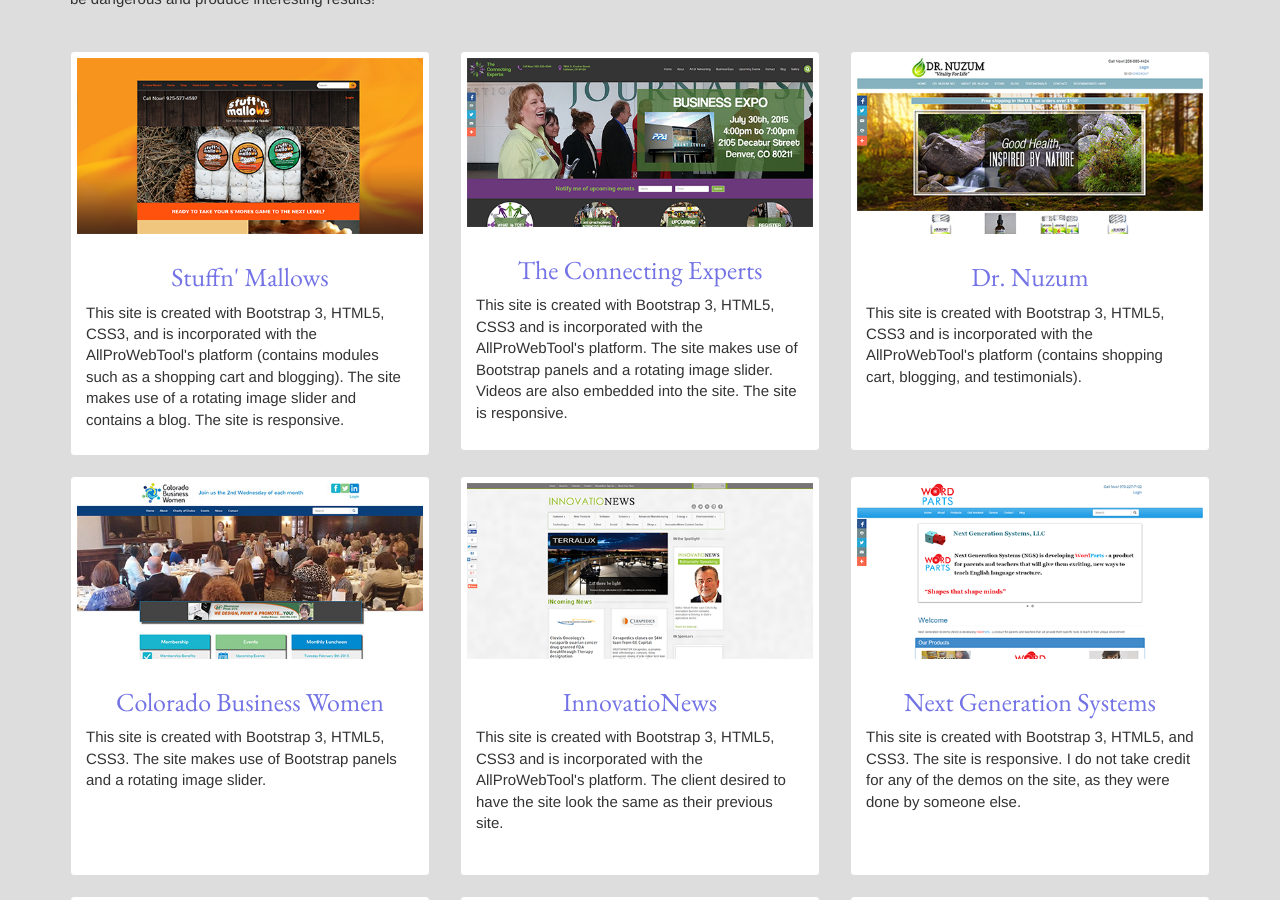
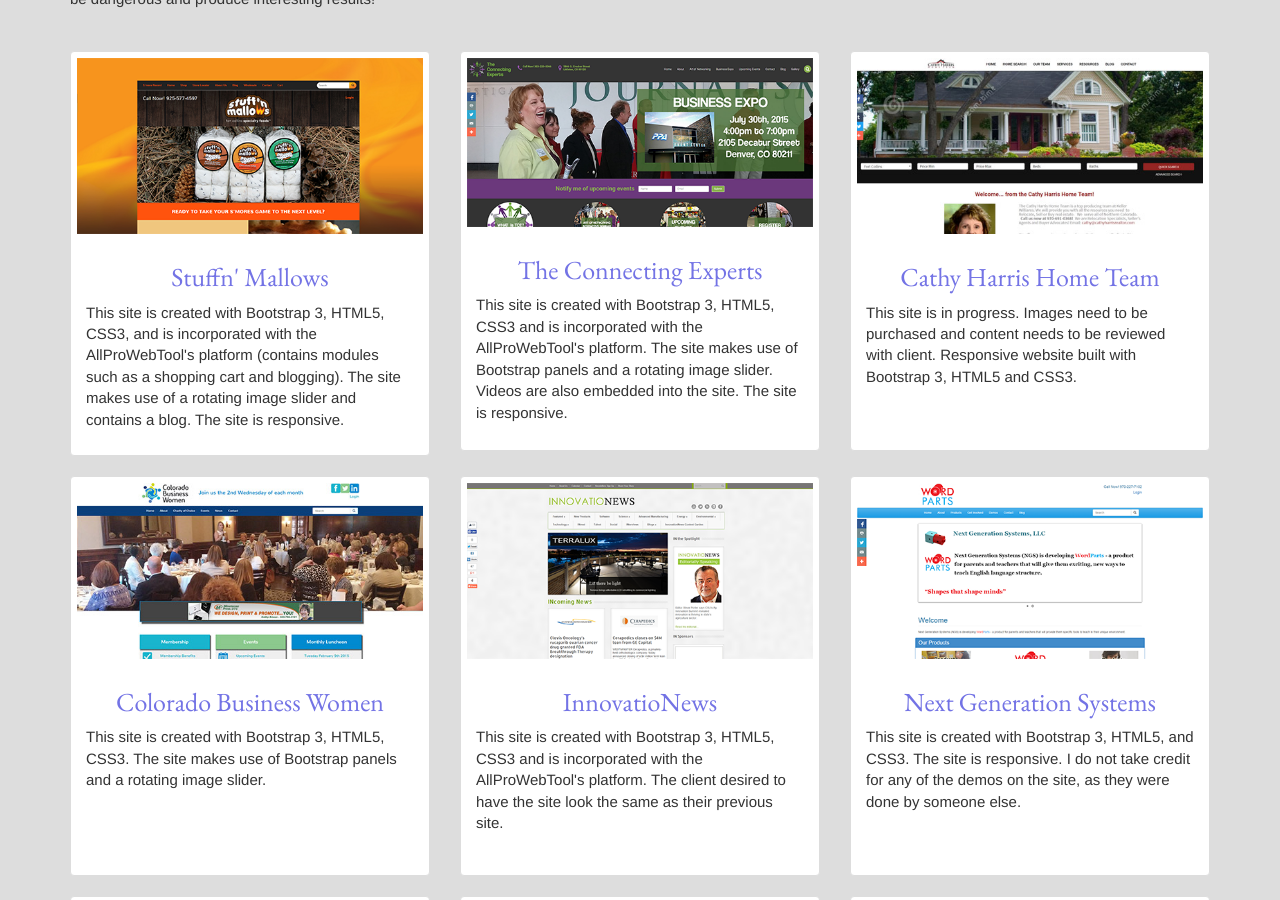
Before and after one commit to jcyoder/jcyoder.github.io, a Jekyll site: the page index.html, which Jekyll copies as it is, in a window 1280 px wide and 900 px high, scrolled down 986 px. Built offline with Jekyll 4.4.1, drawn with Linux system fonts in a browser that asks for light colours; nearby versions of some CDN libraries; comment, search, counter and statistics services are not loaded; some of the changed text lies outside the part shown.

Commit message:
removed Dr. Nuzum from portfolio

```diff
--- a/index.html
+++ b/index.html
@@ -108,12 +108,12 @@
               </div>
               <div class="col-sm-12 col-md-4">
                 <div class="thumbnail">
-                  <a class="fancybox" href="images/drnuzum.png" target="_blank">
-                    <img class="img-responsive" src="images/drnuzum.png" alt="Dr. Nuzum">
+                  <a class="fancybox" href="images/cathyharris.jpg" target="_blank">
+                    <img class="img-responsive" src="images/cathyharris.jpg" alt="Cathy Harris Home Team">
                   </a>
                   <div class="caption">
-                    <h3><a href="http://www.drnuzum.com/" target="_blank">Dr. Nuzum</a></h3>
-                    <p>This site is created with Bootstrap 3, HTML5, CSS3 and is incorporated with the AllProWebTool's platform (contains shopping cart, blogging, and testimonials).</p>
+                    <h3><a href="http://cathyharris.myallprowebtools.com/" target="_blank">Cathy Harris Home Team</a></h3>
+                    <p>This site is in progress. Images need to be purchased and content needs to be reviewed with client. Responsive website built with Bootstrap 3, HTML5 and CSS3. </p>
                   </div>
                 </div>
               </div>
@@ -227,21 +227,6 @@
                   </div>
                 </div>
               </div>
-            </div>
-            <div class="row">
-              <div class="col-sm-12 col-md-4">
-                <div class="thumbnail">
-                  <a class="fancybox" href="images/cathyharris.jpg" target="_blank">
-                    <img class="img-responsive" src="images/cathyharris.jpg" alt="Cathy Harris Home Team">
-                  </a>
-                  <div class="caption">
-                    <h3><a href="http://cathyharris.myallprowebtools.com/" target="_blank">Cathy Harris Home Team</a></h3>
-                    <p>This site is in progress. Images need to be purchased and content needs to be reviewed with client. Responsive website built with Bootstrap 3, HTML5 and CSS3. </p>
-                  </div>
-                </div>
-              </div>
-              <div class="col-sm-12 col-md-4"></div>
-              <div class="col-sm-12 col-md-4"></div>
             </div>
             <div class="back-to-top-button pull-right"></div>
           </div> <!--web-dev-wrapper-->
```
